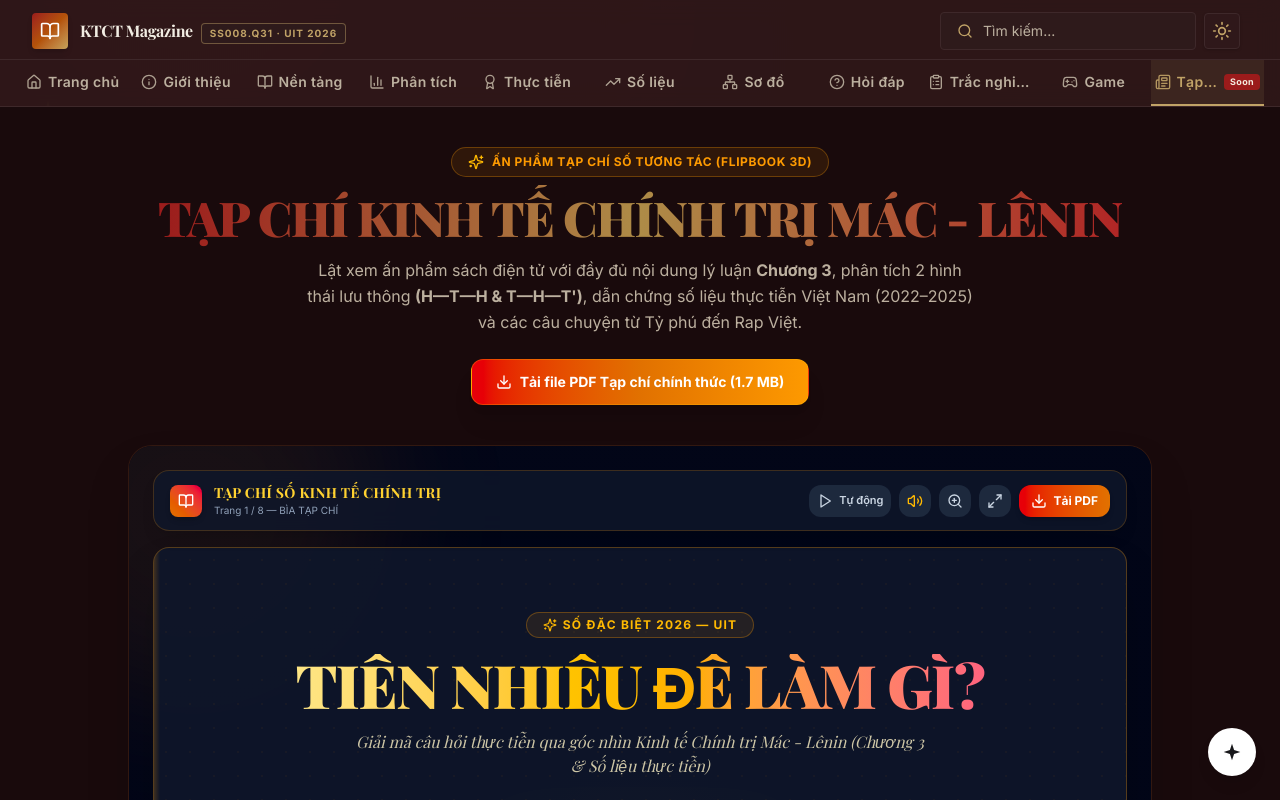
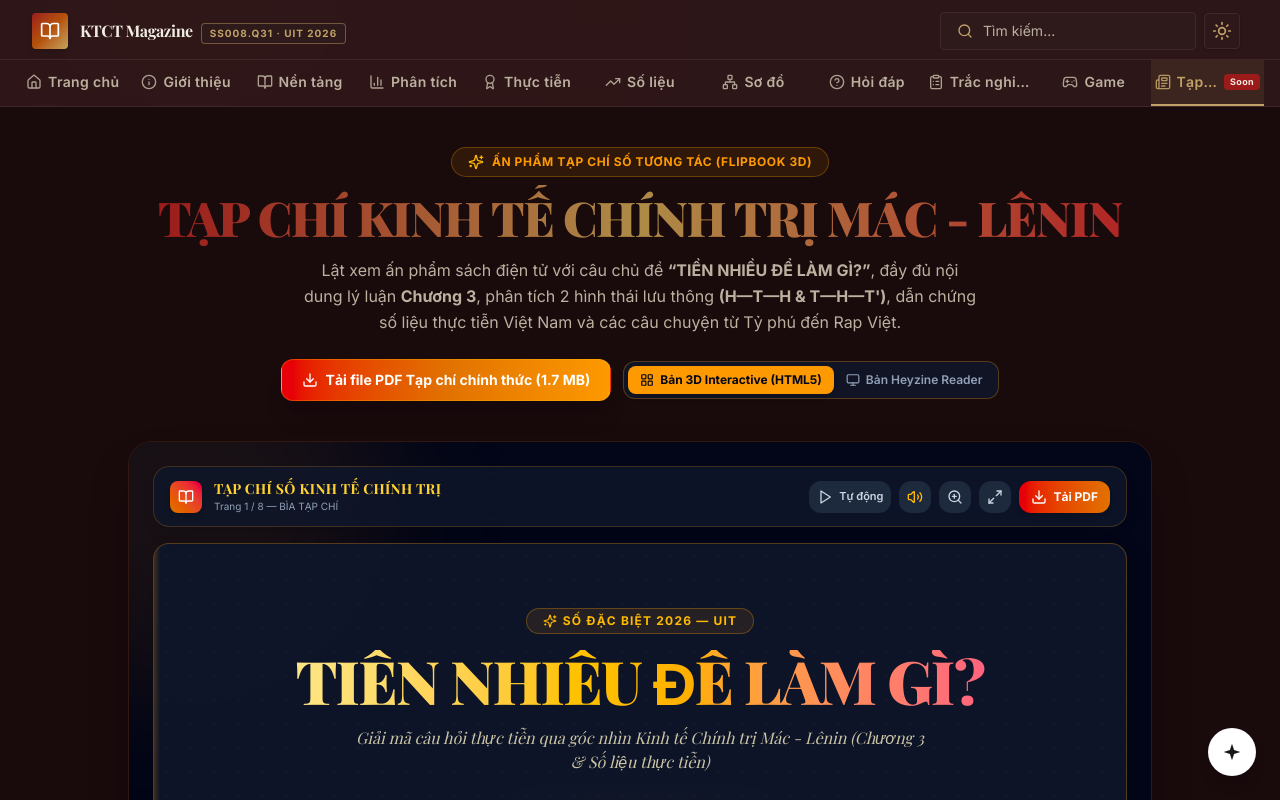
Before and after one commit to Pengikas/ktct-digital-magazine, a Next.js app: page /magazine in a window 1280 px wide. Shown: the top 800 px of the page. Built offline with nearby package versions, Linux system fonts and the light colour scheme; a web font is replaced by a local one.

Commit message:
feat(magazine): integrate Heyzine Reader UI & dual view mode for magazine

```diff
--- a/app/magazine/page.tsx
+++ b/app/magazine/page.tsx
@@ -1,12 +1,15 @@
 "use client";
 
+import * as React from "react";
 import { motion } from "framer-motion";
-import { BookOpen, Sparkles, Layers, Download } from "lucide-react";
+import { BookOpen, Sparkles, Layers, Download, ExternalLink, Monitor, LayoutGrid } from "lucide-react";
 import { PageNavigation } from "@/components/PageNavigation";
 import { PageTransition } from "@/components/PageTransition";
 import { Flipbook } from "@/components/magazine/Flipbook";
 
 export default function MagazinePage() {
+  const [viewMode, setViewMode] = React.useState<"native" | "heyzine">("native");
+
   return (
     <PageTransition>
       <div className="min-h-screen bg-[hsl(var(--background))] text-foreground py-10 px-4 sm:px-6 lg:px-8 space-y-10">
@@ -37,29 +40,83 @@
             transition={{ delay: 0.3, duration: 0.6 }}
             className="text-sm sm:text-base text-muted-foreground max-w-2xl mx-auto leading-relaxed"
           >
-            Lật xem ấn phẩm sách điện tử với đầy đủ nội dung lý luận <strong>Chương 3</strong>, phân tích 2 hình thái lưu thông <strong>(H—T—H &amp; T—H—T')</strong>, dẫn chứng số liệu thực tiễn Việt Nam (2022–2025) và các câu chuyện từ Tỷ phú đến Rap Việt.
+            Lật xem ấn phẩm sách điện tử với câu chủ đề <strong>&ldquo;TIỀN NHIỀU ĐỂ LÀM GÌ?&rdquo;</strong>, đầy đủ nội dung lý luận <strong>Chương 3</strong>, phân tích 2 hình thái lưu thông <strong>(H—T—H &amp; T—H—T')</strong>, dẫn chứng số liệu thực tiễn Việt Nam và các câu chuyện từ Tỷ phú đến Rap Việt.
           </motion.p>
 
+          {/* Action Buttons & Mode Switcher */}
           <motion.div
             initial={{ opacity: 0, y: 20 }}
             animate={{ opacity: 1, y: 0 }}
             transition={{ delay: 0.4, duration: 0.6 }}
-            className="pt-2 flex flex-wrap justify-center gap-4"
+            className="pt-2 flex flex-wrap justify-center items-center gap-3"
           >
+            {/* Download PDF Button */}
             <a
               href="/documents/KTCT_Digital_Magazine_Chuyen_De_Tien_Nhieu_De_Lam_Gi.pdf"
               download="KTCT_Digital_Magazine_Chuyen_De_Tien_Nhieu_De_Lam_Gi.pdf"
-              className="px-6 py-3 rounded-xl bg-gradient-to-r from-red-600 via-amber-600 to-amber-500 hover:from-red-500 hover:to-amber-400 text-white font-bold text-sm shadow-xl hover:scale-105 transition-all flex items-center space-x-2 border border-amber-400/30"
+              className="px-5 py-2.5 rounded-xl bg-gradient-to-r from-red-600 via-amber-600 to-amber-500 hover:from-red-500 hover:to-amber-400 text-white font-bold text-xs sm:text-sm shadow-xl hover:scale-105 transition-all flex items-center space-x-2 border border-amber-400/30"
             >
               <Download className="w-4 h-4" />
               <span>Tải file PDF Tạp chí chính thức (1.7 MB)</span>
             </a>
+
+            {/* View Mode Toggle */}
+            <div className="flex items-center p-1 rounded-xl bg-slate-900/80 border border-amber-500/30 text-xs font-semibold">
+              <button
+                onClick={() => setViewMode("native")}
+                className={`px-3 py-1.5 rounded-lg flex items-center gap-1.5 transition-all ${
+                  viewMode === "native"
+                    ? "bg-amber-500 text-slate-950 shadow-md font-bold"
+                    : "text-slate-400 hover:text-slate-200"
+                }`}
+              >
+                <LayoutGrid className="w-3.5 h-3.5" />
+                <span>Bản 3D Interactive (HTML5)</span>
+              </button>
+              <button
+                onClick={() => setViewMode("heyzine")}
+                className={`px-3 py-1.5 rounded-lg flex items-center gap-1.5 transition-all ${
+                  viewMode === "heyzine"
+                    ? "bg-amber-500 text-slate-950 shadow-md font-bold"
+                    : "text-slate-400 hover:text-slate-200"
+                }`}
+              >
+                <Monitor className="w-3.5 h-3.5" />
+                <span>Bản Heyzine Reader</span>
+              </button>
+            </div>
           </motion.div>
         </section>
 
-        {/* 3D Interactive Flipbook Magazine */}
+        {/* 3D Interactive Flipbook Magazine Content */}
         <section className="max-w-5xl mx-auto">
-          <Flipbook />
+          {viewMode === "native" ? (
+            <Flipbook />
+          ) : (
+            <div className="space-y-4">
+              <div className="relative w-full rounded-2xl overflow-hidden border border-amber-500/30 shadow-2xl bg-slate-950">
+                <iframe
+                  src="https://heyzine.com/flip-book/a73f27f03f.html"
+                  title="Heyzine Digital Magazine Flipbook"
+                  className="w-full h-[600px] sm:h-[780px] border-0"
+                  allowFullScreen
+                />
+              </div>
+
+              <div className="flex justify-between items-center text-xs text-muted-foreground px-2">
+                <span>Trải nghiệm xem trực tiếp qua trình đọc Heyzine Reader chuẩn quốc tế</span>
+                <a
+                  href="https://heyzine.com/flip-book/a73f27f03f.html"
+                  target="_blank"
+                  rel="noopener noreferrer"
+                  className="inline-flex items-center space-x-1 text-gold hover:underline font-semibold"
+                >
+                  <span>Mở Heyzine trên tab mới</span>
+                  <ExternalLink className="w-3.5 h-3.5" />
+                </a>
+              </div>
+            </div>
+          )}
         </section>
 
         <PageNavigation />
```
